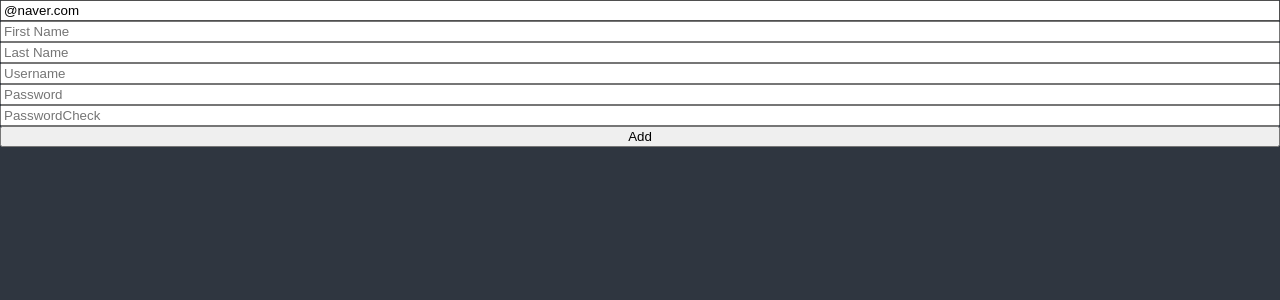
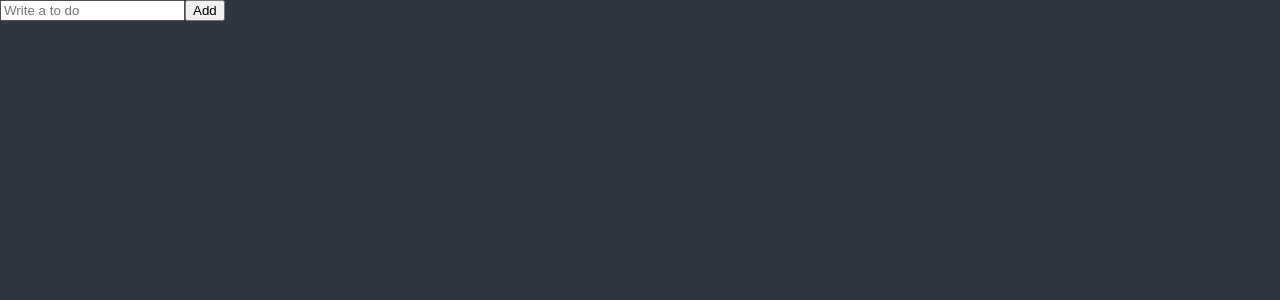
Before and after one commit to seokjuna/react-todo-app, a React (Create React App) app: page / in a window 1280 px wide. Shown: the top 300 px of the page. Built offline with nearby package versions, Linux system fonts and the light colour scheme.

Commit message:
4.10 Recap

```diff
--- a/src/ToDoList.tsx
+++ b/src/ToDoList.tsx
@@ -1,131 +1,26 @@
-import React, { useState } from "react";
 import { useForm } from "react-hook-form";
 
-/*
+interface IForm {
+    toDo: string;
+}
+
 function ToDoList() {
-    const [toDo, setToDo] = useState("");
-    const [toDoError, setToDoError] = useState("");
-    const onChange = (event: React.FormEvent<HTMLInputElement>) => {
-        const {
-            currentTarget: { value },
-        } = event;
-        setToDoError("");
-        setToDo(value);
-    };
-    const onSubmit = (event: React.FormEvent<HTMLFormElement>) => {
-        event.preventDefault();
-        if (toDo.length < 10) {
-            return setToDoError("To do should be longer");
-        }
-        console.log("submit");
+    const { register, handleSubmit, setValue } = useForm<IForm>();
+    const handleValid = (data: IForm) => {
+        console.log("add to do", data.toDo);
+        setValue("toDo", "");
     };
 
     return (
         <div>
-            <form onSubmit={onSubmit}>
+            <form onSubmit={handleSubmit(handleValid)}>
                 <input
-                    onChange={onChange}
-                    value={toDo}
+                    {...register("toDo", {
+                        required: "Please write a To Do",
+                    })}
                     placeholder="Write a to do"
                 />
                 <button>Add</button>
-                {toDoError !== "" ? toDoError : null}
-            </form>
-        </div>
-    )
-}
-*/
-
-interface IForm {
-    email: string;
-    firstName: string;
-    lastName: string;
-    username: string;
-    password: string;
-    passwordCheck: string;
-    extraError?: string;
-}
-
-function ToDoList() {
-    const {
-        register,
-        handleSubmit,
-        formState: { errors },
-        setError
-    } = useForm<IForm>({
-        defaultValues: {
-            email: "@naver.com",
-        },
-    });
-    const onValid = (data: IForm) => {
-        if (data.password !== data.passwordCheck) {
-            setError(
-                "passwordCheck",
-                { message: "Password are not the same" },
-                { shouldFocus: true },
-            );
-        }
-        setError("extraError", { message: "Server offline." });
-    };
-
-    return (
-        <div>
-            <form
-                style={{ display: "flex", flexDirection: "column" }}
-                onSubmit={handleSubmit(onValid)}
-            >
-                <input
-                    {...register("email", {
-                        required: true,
-                        pattern: {
-                            value: /^[A-Za-z0-9._%+-]+@naver.com$/,
-                            message: "Only naver.com emails allowed",
-                        },
-                    })}
-                    placeholder="Email"
-                />
-                <span>{errors?.email?.message}</span>
-                <input
-                    {...register("firstName", {
-                        required: "write here",
-                        validate: {
-                            noNico: (value) =>
-                                value.includes("nico") ? "no nicos allowed" : true,
-                            noNick: (value) =>
-                                value.includes("nick") ? "no nick allowed" : true,
-                        },
-                    })}
-                    placeholder="First Name"
-                />
-                <span>{errors?.firstName?.message}</span>
-                <input
-                    {...register("lastName", { required: "write here" })}
-                    placeholder="Last Name"
-                />
-                <span>{errors?.lastName?.message}</span>
-                <input
-                    {...register("username", { required: "write here" })}
-                    placeholder="Username"
-                />
-                <span>{errors?.username?.message}</span>
-                <input
-                    {...register("password", { required: "write here" , minLength: 5 })}
-                    placeholder="Password"
-                />
-                <span>{errors?.password?.message}</span>
-                <input
-                    {...register("passwordCheck", {
-                        required: "Password is required",
-                        minLength: {
-                            value: 5,
-                            message: "Your password is too short.",
-                        },
-                    })}
-                    placeholder="PasswordCheck"
-                />
-                <span>{errors?.passwordCheck?.message}</span>
-                <button>Add</button>
-                <span>{errors?.extraError?.message}</span>
             </form>
         </div>
     );
```
